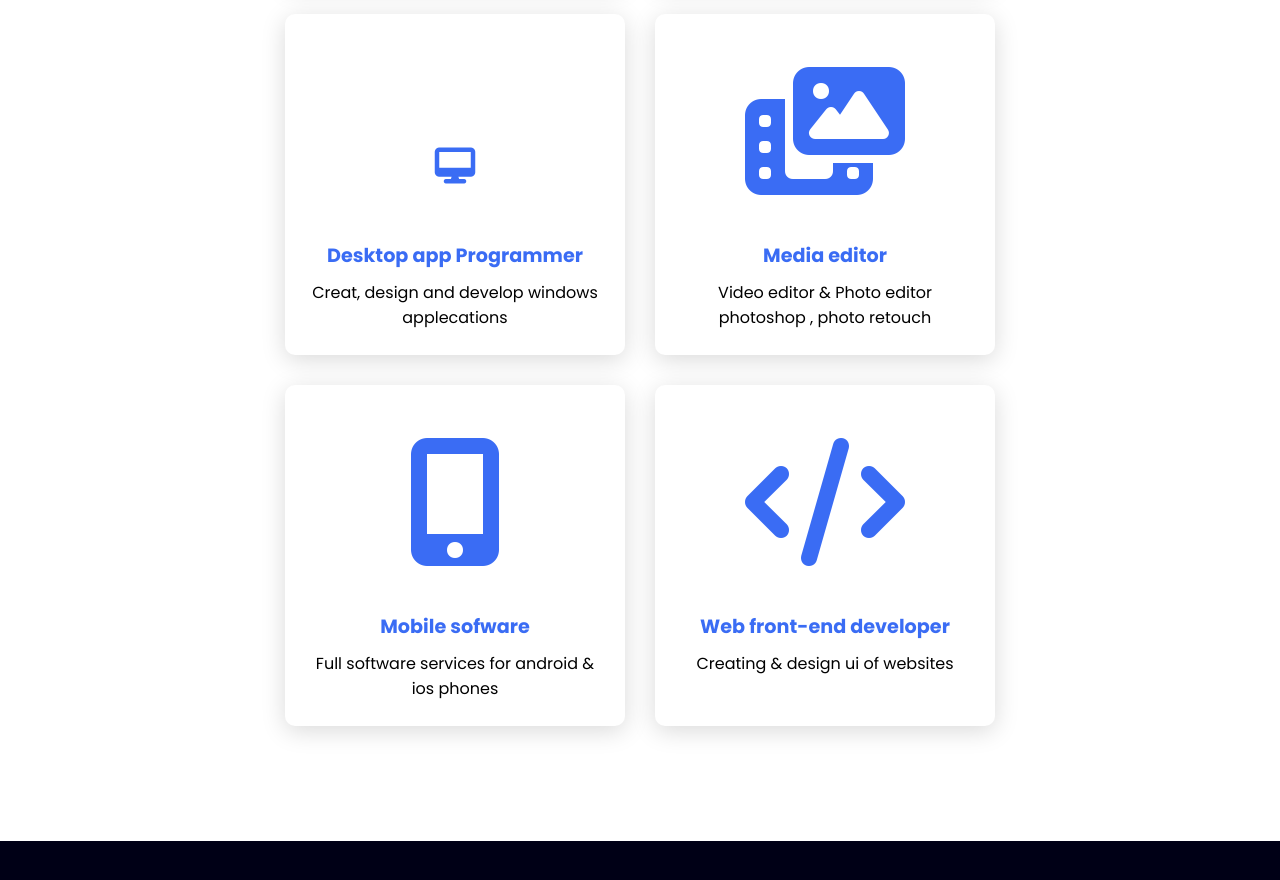
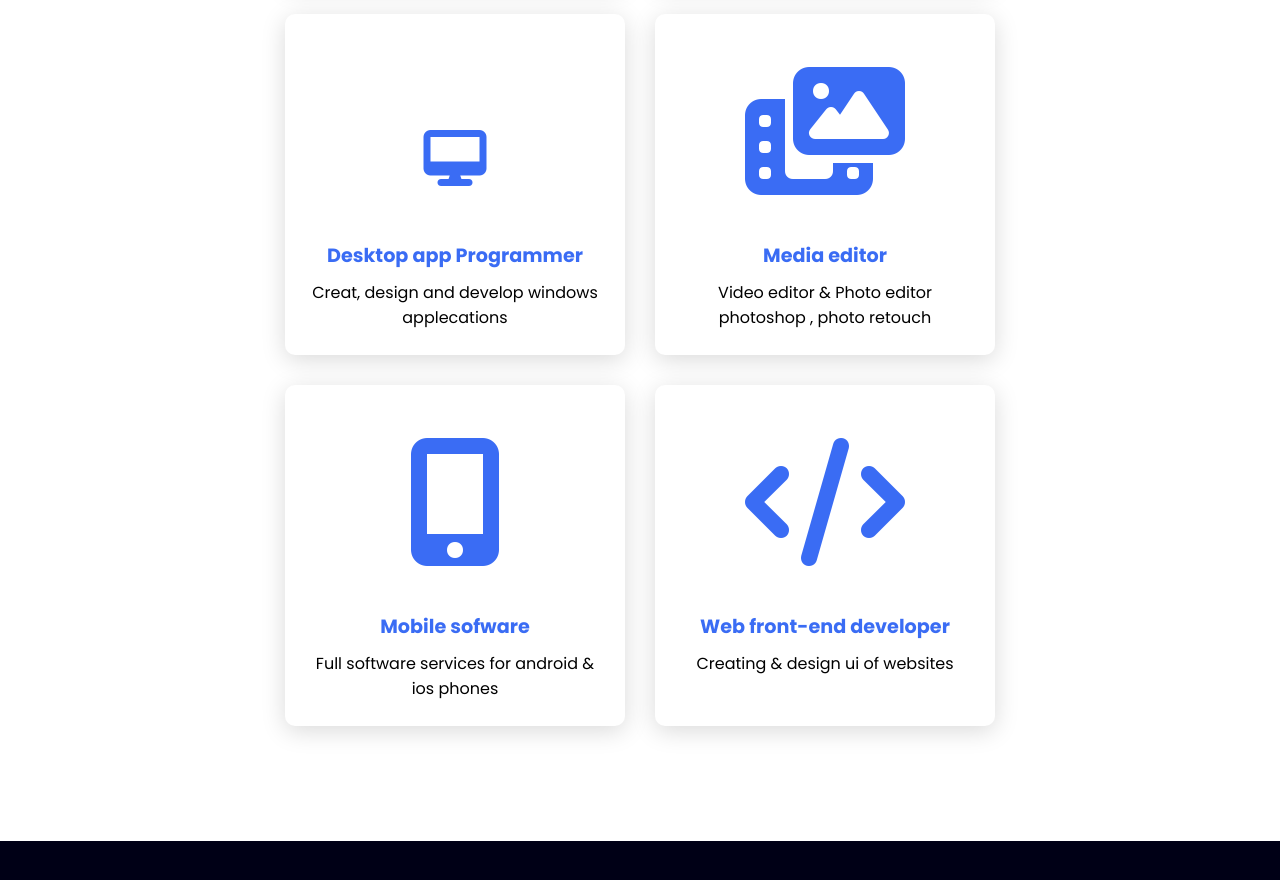
Before and after one commit to UserJoo9/youssefinfo, a plain HTML site: page index.html in a window 1280 px wide. Shown: the part 1380-2260 px from the top of the page. Drawn offline with Linux system fonts and the light colour scheme.

Commit message:
Update index.html

```diff
--- a/index.html
+++ b/index.html
@@ -61,7 +61,7 @@
             </div>
             <div class="card">
                 <div class="icon">
-                    <i class='fas fa-desktop' style='font-size:36px'></i>
+                    <i class='fas fa-desktop' style='font-size:56px'></i>
                 </div>
                 <div class="info">
                     <h3>Desktop app Programmer</h3>
```
